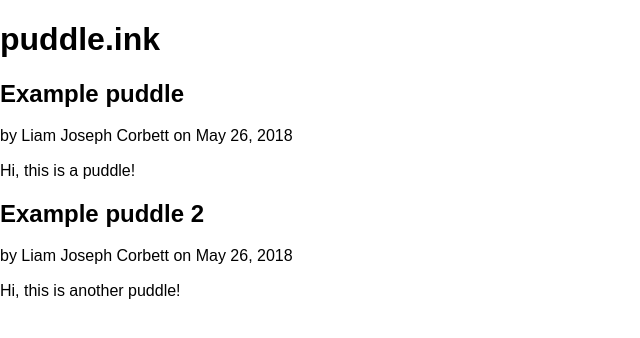
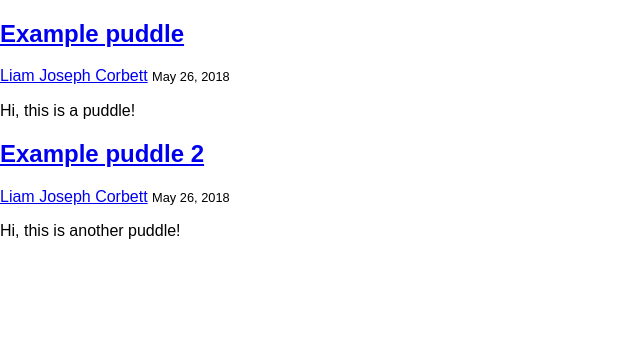
Before and after one commit to liamCorbett/puddle-OLD, a Flask app: page / in a window 1280 px wide. Shown: the top 338 px of the page, without its empty margins (0-640 px from the left). Run offline with Flask 2, Linux system fonts and the light colour scheme; some libraries are stand-ins or nearby versions.

Commit message:
Added flask-wtf; detailed listings; added url-for

```diff
--- a/puddle.py
+++ b/puddle.py
@@ -1,4 +1,4 @@
-from flask import Flask, render_template
+from flask import Flask, render_template, url_for
 app = Flask(__name__)
 
 puddles = [
--- a/templates/bedrock.html
+++ b/templates/bedrock.html
@@ -12,13 +12,15 @@
         {% endif %}
 
         <link rel="stylesheet" href="https://unpkg.com/purecss@1.0.0/build/pure-min.css" integrity="sha384-nn4HPE8lTHyVtfCBi5yW9d20FjT8BJwUXyWZT9InLYax14RDjBj46LmSztkmNP9w" crossorigin="anonymous">
+        <link rel="stylesheet" type="text/css" href="{{ url_for('static', filename='main.css') }}">
     </head>
 
     <body>
         <div class="pure-g">
-            <div class="pure-u-16-24">
-                <h1>puddle.ink</h1>
+            <div class="pure-u-18-24">
                 {% block content %}{% endblock %}
+            </div>
+            <div class="pure-u-6-24">
             </div>
         </div>
     </body>
--- a/templates/home.html
+++ b/templates/home.html
@@ -3,9 +3,14 @@
 {% block content %}
     {% for puddle in puddles %}
 
-        <h2>{{puddle.title}}</h2>
-        <p>by {{puddle.author}} on {{puddle.timestamp}}</p>
-        <p>{{puddle.body}}</p>
+          <div class="listing">
+            <h2><a class="puddle-title" href="#">{{ puddle.title }}</a></h2>
+            <div class="puddle-meta">
+              <a href="#">{{ puddle.author }}</a>
+              <small>{{ puddle.timestamp }}</small>
+            </div>
+            <p class="puddle-body">{{ puddle.body }}</p>
+          </div>
 
     {% endfor %}
 {% endblock content %}
```
Also changed, not shown: static/main.css (added), 2 other files.
